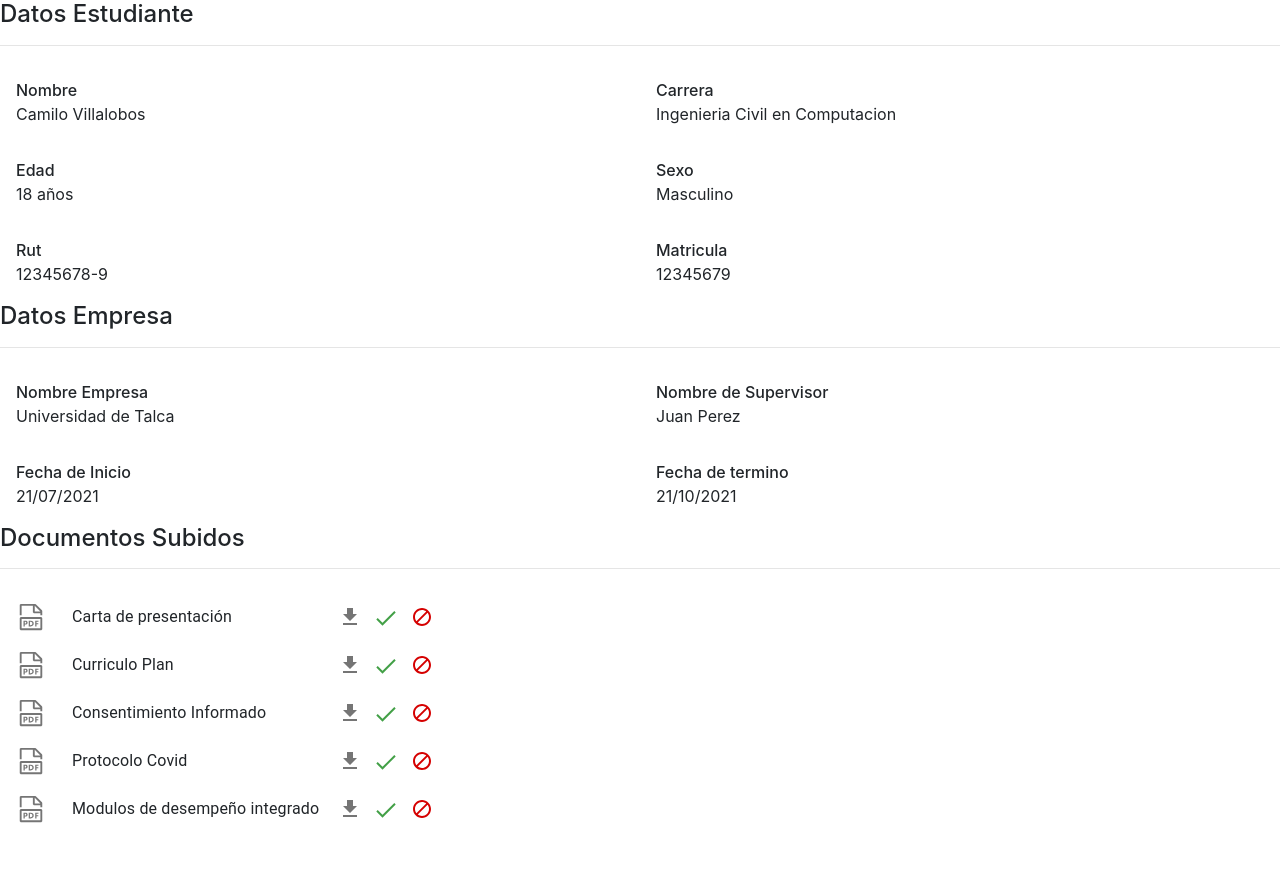
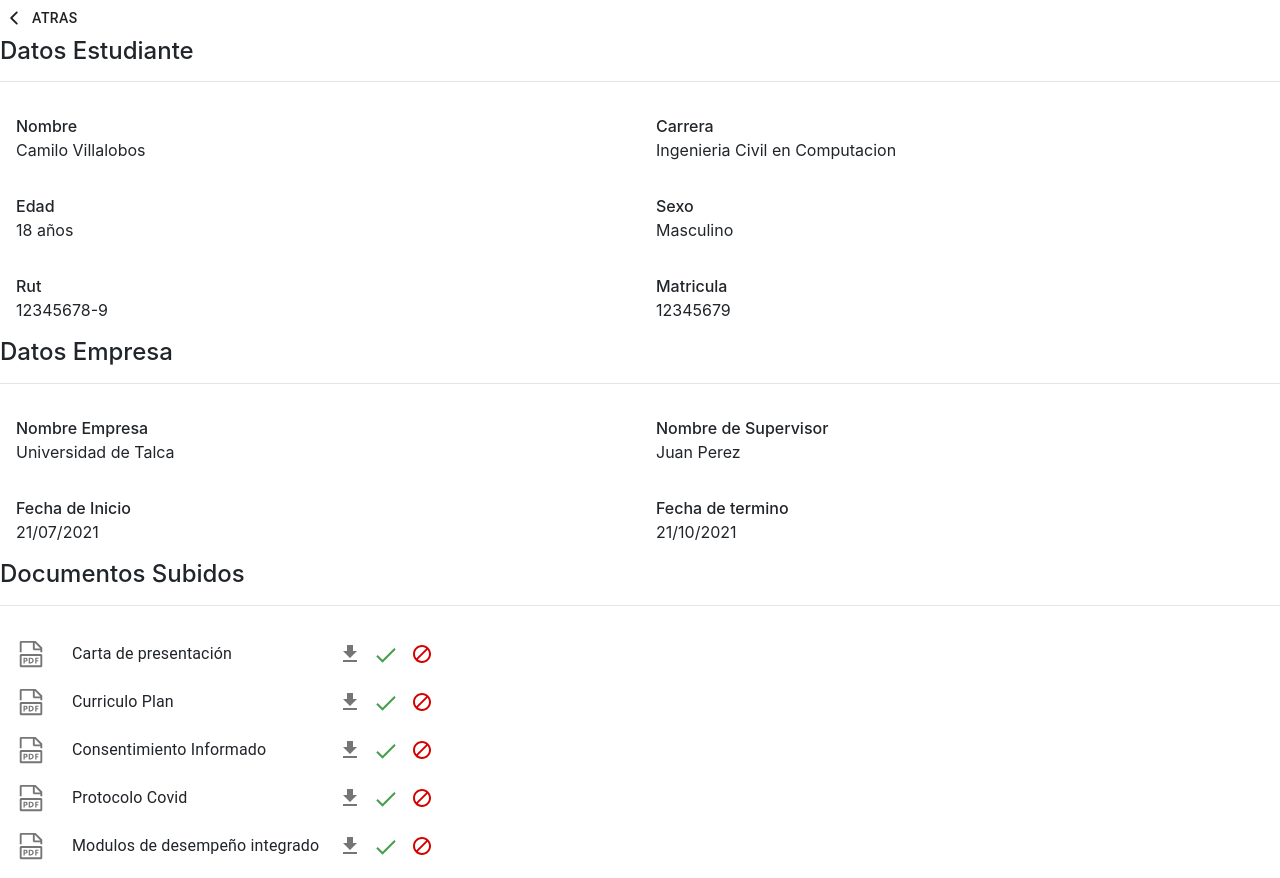
Before and after one commit to lgsilvestre/GestionPracticas_G4, a React (Create React App) app in the folder react-practicas-front/: page /table in a window 1280 px wide. Both pictures are taken after a click on the button 1240 px from the left and 143 px from the top of the page. Before the commit the page ends 841 px from the top, so only its background shows below. Built offline with nearby package versions, Linux system fonts and the light colour scheme.

Commit message:
Boton atras para Practicas pendientes

```diff
--- a/react-practicas-front/src/components/Pages/Administrador/EstadoPracticas/InfoEstudiante.js
+++ b/react-practicas-front/src/components/Pages/Administrador/EstadoPracticas/InfoEstudiante.js
@@ -1,4 +1,4 @@
-import { Avatar, Box, Divider, Grid, IconButton, List, ListItem, ListItemAvatar, ListItemIcon, ListItemSecondaryAction, ListItemText, Paper } from '@material-ui/core'
+import { Avatar, Box, Button, Divider, Grid, IconButton, List, ListItem, ListItemAvatar, ListItemIcon, ListItemSecondaryAction, ListItemText, Paper } from '@material-ui/core'
 import React from 'react'
 import { makeStyles } from '@material-ui/core/styles';
 import { grey } from '@material-ui/core/colors';
@@ -6,6 +6,7 @@ import { VscFilePdf } from "react-icons/vsc";
 import { MdFileDownload } from "react-icons/md";
 import { FcCancel } from "react-icons/fc";
 import { FcCheckmark } from "react-icons/fc";
+import { IoIosArrowBack } from "react-icons/io";
 const useStyles = makeStyles((theme) => ({
     root: {
         flexGrow: 1,
@@ -24,7 +25,7 @@ const useStyles = makeStyles((theme) => ({
         height:"30px"
     }
   }));
-export const InfoEstudiante = () => {
+export const InfoEstudiante = ({handleChangeStateBack}) => {
     const classes = useStyles();
     const dataEstudiante = {
         nombre: "Camilo Villalobos",
@@ -57,6 +58,9 @@ export const InfoEstudiante = () => {
         }]
     return (
         <div className={classes.root}>
+            <Button startIcon={<IoIosArrowBack/>} onClick={handleChangeStateBack}>
+                Atras
+            </Button>
             {/* Datos de Estudiante */}
             <div>
                 <h4>Datos Estudiante</h4>
--- a/react-practicas-front/src/components/Pages/Administrador/EstadoPracticas/TablaEstados.js
+++ b/react-practicas-front/src/components/Pages/Administrador/EstadoPracticas/TablaEstados.js
@@ -96,9 +96,11 @@ export const TablaEstados = ({history}) =>  {
     setChangeState(!changeState)
     setEstudiante(idAlumno)
   }
-
+  const handleChangeStateBack = () =>{
+    setChangeState(!changeState)
+  }
   if(changeState){
-    return <InfoEstudiante/>
+    return <InfoEstudiante handleChangeStateBack={handleChangeStateBack} estudiante = {estudiante}/>
   }
   else{
     return (
```
